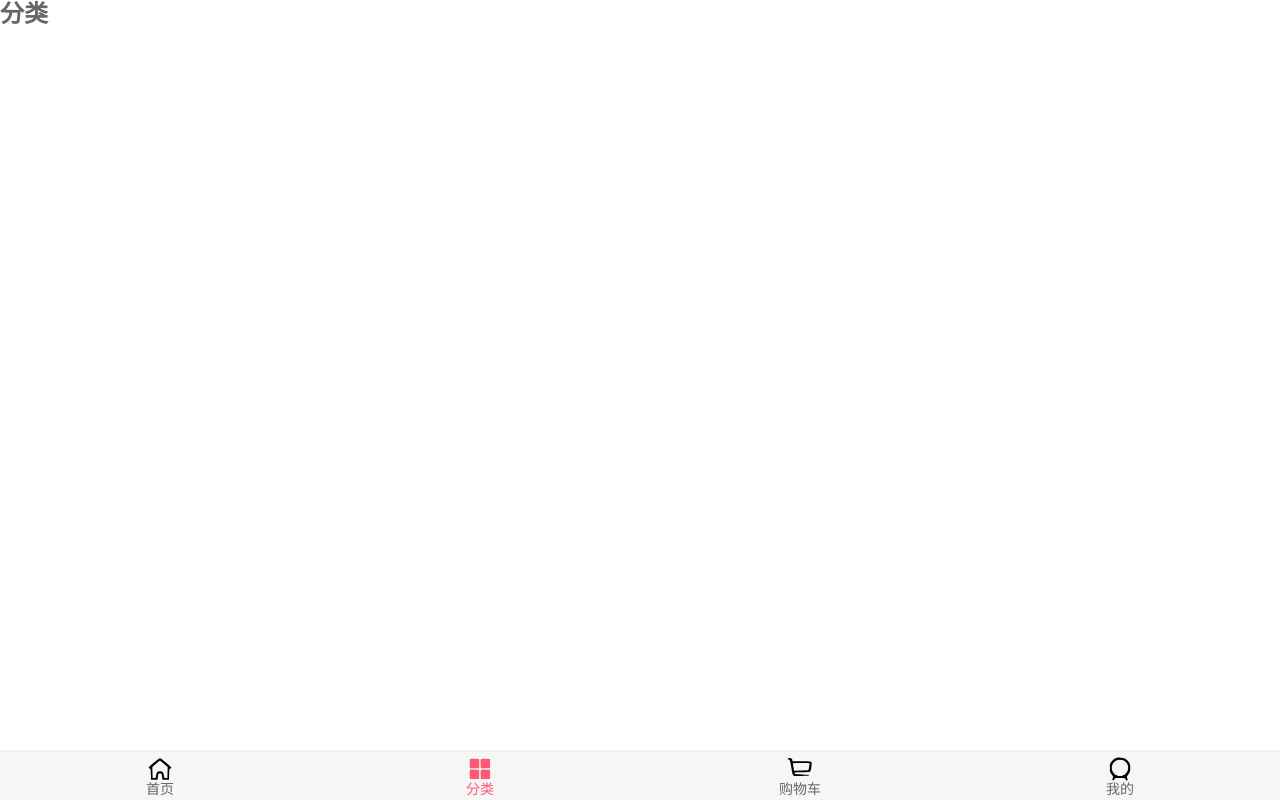
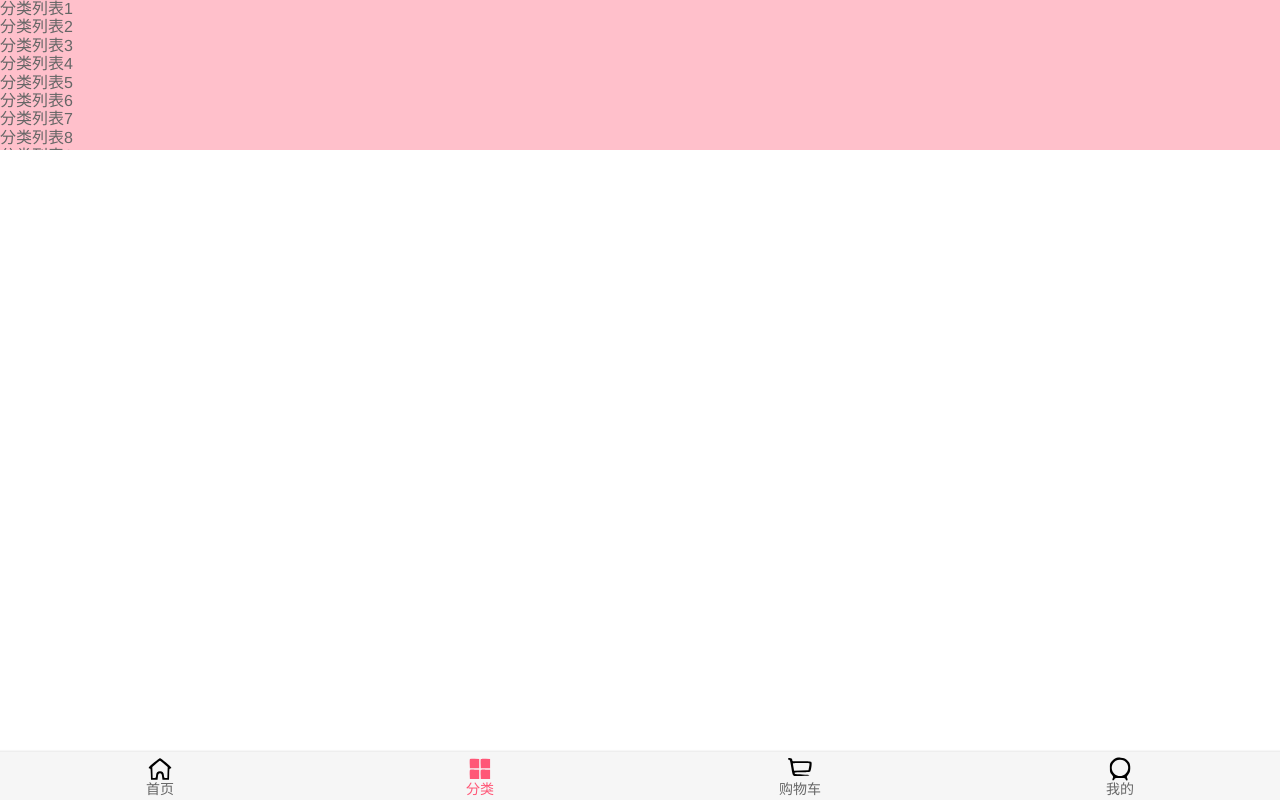
Before and after one commit to Yuchnxi/supermall, a Vue app: page /category in a window 1280 px wide. Built offline with nearby package versions, Linux system fonts and the light colour scheme.

Commit message:
提交消息

```diff
--- a/package.json
+++ b/package.json
@@ -8,6 +8,7 @@
   },
   "dependencies": {
     "axios": "^0.19.2",
+    "better-scroll": "^1.15.2",
     "core-js": "^3.6.4",
     "vue": "^2.6.11",
     "vue-router": "^3.1.5",
--- a/src/components/content/goods/GoodsList.vue
+++ b/src/components/content/goods/GoodsList.vue
@@ -1,23 +1,36 @@
 <template>
-  <div class="goods">
-    {{goods}}
+  <div class="goods-list">
+    <goods-list-item v-for="item in goods" :goods-item="item"></goods-list-item>
   </div>
 </template>
 
 <script>
+import GoodsListItem from "./GoodsListItem";
 export default {
-  name: 'GoodsList',
+  name: "GoodsList",
+  components: {
+    GoodsListItem
+  },
   props: {
     goods: {
       type: Array,
       default() {
-        return []
+        return [];
       }
     }
   }
-}
+};
 </script>
 
 <style>
+.goods-list {
+  display: flex;
+  flex-wrap: wrap;
+  padding: 5px;
+  justify-content: space-around;
+}
 
+.goods-list .item {
+  width: 48%;
+}
 </style>
--- a/src/components/content/goods/GoodsListItem.vue
+++ b/src/components/content/goods/GoodsListItem.vue
@@ -1,13 +1,72 @@
 <template>
-
+  <div class="goods-item">
+    <img :src="goodsItem.show.img" alt />
+    <div class="goods-info">
+      <p>{{goodsItem.title}}</p>
+      <span class="price">{{goodsItem.price}}</span>
+      <span class="collect">{{goodsItem.cfav}}</span>
+    </div>
+  </div>
 </template>
 
 <script>
 export default {
-  name: 'GoodsListItem'
-}
+  name: "GoodsListItem",
+  props: {
+    goodsItem: {
+      type: Object,
+      default() {}
+    }
+  }
+};
 </script>
 
 <style>
+.goods-item {
+  padding-bottom: 40px;
+  position: relative;
 
+  width: 48%;
+}
+
+.goods-item img {
+  width: 100%;
+  border-radius: 5px;
+}
+
+.goods-info {
+  font-size: 12px;
+  position: absolute;
+  bottom: 5px;
+  left: 0;
+  right: 0;
+  overflow: hidden;
+  text-align: center;
+}
+
+.goods-info p {
+  overflow: hidden;
+  text-overflow: ellipsis;
+  white-space: nowrap;
+  margin-bottom: 3px;
+}
+
+.goods-info .price {
+  color: var(--color-high-text);
+  margin-right: 20px;
+}
+
+.goods-info .collect {
+  position: relative;
+}
+
+.goods-info .collect::before {
+  content: "";
+  position: absolute;
+  left: -15px;
+  top: -1px;
+  width: 14px;
+  height: 14px;
+  background: url("~assets/img/common/collect.svg") 0 0/14px 14px;
+}
 </style>
--- a/src/components/content/tabControl/TabControl.vue
+++ b/src/components/content/tabControl/TabControl.vue
@@ -28,6 +28,7 @@ export default {
   methods: {
     itemClick(index) {
       this.currentIndex = index
+      this.$emit('tabClick', index)
     }
   }
 }
--- a/src/network/request.js
+++ b/src/network/request.js
@@ -3,7 +3,7 @@ import axios from 'axios'
 export function request(config) {
   // 1. 创建 axios 实例
   const instance = axios.create({
-    baseURL: 'http://123.207.32.32:8000',
+    baseURL: 'http://152.136.185.210:8000/api/h3',
     timeout: 5000
   })
 
--- a/src/views/category/Category.vue
+++ b/src/views/category/Category.vue
@@ -1,13 +1,134 @@
 <template>
-  <h2>分类</h2>
+  <div class="wrapper">
+    <ul class="content">
+      <li>分类列表1</li>
+      <li>分类列表2</li>
+      <li>分类列表3</li>
+      <li>分类列表4</li>
+      <li>分类列表5</li>
+      <li>分类列表6</li>
+      <li>分类列表7</li>
+      <li>分类列表8</li>
+      <li>分类列表9</li>
+      <li>分类列表10</li>
+      <li>分类列表11</li>
+      <li>分类列表12</li>
+      <li>分类列表13</li>
+      <li>分类列表14</li>
+      <li>分类列表15</li>
+      <li>分类列表16</li>
+      <li>分类列表17</li>
+      <li>分类列表18</li>
+      <li>分类列表19</li>
+      <li>分类列表20</li>
+      <li>分类列表21</li>
+      <li>分类列表22</li>
+      <li>分类列表23</li>
+      <li>分类列表24</li>
+      <li>分类列表25</li>
+      <li>分类列表26</li>
+      <li>分类列表27</li>
+      <li>分类列表28</li>
+      <li>分类列表29</li>
+      <li>分类列表30</li>
+      <li>分类列表31</li>
+      <li>分类列表32</li>
+      <li>分类列表33</li>
+      <li>分类列表34</li>
+      <li>分类列表35</li>
+      <li>分类列表36</li>
+      <li>分类列表37</li>
+      <li>分类列表38</li>
+      <li>分类列表39</li>
+      <li>分类列表40</li>
+      <li>分类列表41</li>
+      <li>分类列表42</li>
+      <li>分类列表43</li>
+      <li>分类列表44</li>
+      <li>分类列表45</li>
+      <li>分类列表46</li>
+      <li>分类列表47</li>
+      <li>分类列表48</li>
+      <li>分类列表49</li>
+      <li>分类列表50</li>
+      <li>分类列表51</li>
+      <li>分类列表52</li>
+      <li>分类列表53</li>
+      <li>分类列表54</li>
+      <li>分类列表55</li>
+      <li>分类列表56</li>
+      <li>分类列表57</li>
+      <li>分类列表58</li>
+      <li>分类列表59</li>
+      <li>分类列表60</li>
+      <li>分类列表61</li>
+      <li>分类列表62</li>
+      <li>分类列表63</li>
+      <li>分类列表64</li>
+      <li>分类列表65</li>
+      <li>分类列表66</li>
+      <li>分类列表67</li>
+      <li>分类列表68</li>
+      <li>分类列表69</li>
+      <li>分类列表70</li>
+      <li>分类列表71</li>
+      <li>分类列表72</li>
+      <li>分类列表73</li>
+      <li>分类列表74</li>
+      <li>分类列表75</li>
+      <li>分类列表76</li>
+      <li>分类列表77</li>
+      <li>分类列表78</li>
+      <li>分类列表79</li>
+      <li>分类列表80</li>
+      <li>分类列表81</li>
+      <li>分类列表82</li>
+      <li>分类列表83</li>
+      <li>分类列表84</li>
+      <li>分类列表85</li>
+      <li>分类列表86</li>
+      <li>分类列表87</li>
+      <li>分类列表88</li>
+      <li>分类列表89</li>
+      <li>分类列表90</li>
+      <li>分类列表91</li>
+      <li>分类列表92</li>
+      <li>分类列表93</li>
+      <li>分类列表94</li>
+      <li>分类列表95</li>
+      <li>分类列表96</li>
+      <li>分类列表97</li>
+      <li>分类列表98</li>
+      <li>分类列表99</li>
+      <li>分类列表100</li>
+    </ul>
+  </div>
 </template>
 
 <script>
+import BScroll from 'better-scroll'
 export default {
-  name: 'Category'
+  name: 'Category',
+  data () {
+    return {
+      scroll: null
+    }
+  },
+  created () {
+
+  },
+  mounted () {
+    this.scroll = new BScroll('.wrapper', {
+
+    })
+  }
 }
 </script>
 
 <style>
-
+.wrapper {
+  height: 150px;
+  background: pink;
+  overflow: hidden;
+}
 </style>
--- a/src/views/home/Home.vue
+++ b/src/views/home/Home.vue
@@ -6,8 +6,8 @@
     <home-swiper :banners="banners"></home-swiper>
     <recommend-view :recommends="recommends"></recommend-view>
     <feature-view></feature-view>
-    <tab-control :titles="titles" class="tab-control"></tab-control>
-    <good-list :goods="goods['pop'].list"></good-list>
+    <tab-control :titles="titles" class="tab-control" @tabClick='tabClick'></tab-control>
+    <good-list :goods="showGoods"></good-list>
 
     <ul>
       <li>1</li>
@@ -145,7 +145,13 @@
           'pop': {page: 0, list: []},
           'new': {page: 0, list: []},
           'sell': {page: 0, list: []}
-        }
+        },
+        currentType: 'pop'
+      }
+    },
+    computed: {
+      showGoods() {
+        return this.goods[this.currentType].list
       }
     },
     created () {
@@ -153,25 +159,46 @@
       this.getHomeMultidata()
 
       // 请求商品数据
-      // this.getHomeGoods('pop')
-      // this.getHomeGoods('new')
-      // this.getHomeGoods('sell')
+      this.getHomeGoods('pop')
+      this.getHomeGoods('new')
+      this.getHomeGoods('sell')
     },
     methods: {
+      /**
+       *  事件监听相关的方法
+       */
+      tabClick(index) {
+        switch (index) {
+          case 0:
+            this.currentType = 'pop'
+            break;
+          case 1:
+            this.currentType = 'new'
+            break;
+          case 2:
+            this.currentType = 'sell'
+            break;
+        }
+      },
+
+
+      /**
+       *  网络请求相关的方法
+       */
       getHomeMultidata() {
         getHomeMultidata().then(res => {
           this.banners = res.data.banner.list
           this.recommends = res.data.recommend.list
         })
       },
-      // getHomeGoods(type) {
-      //   // 请求商品数据
-      //   const page = this.goods[type].page + 1
-      //   getHomeGoods(type, page).then(res => {
-      //     this.goods[type].list.push(...res.data.list)
-      //     this.goods[type].page += 1
-      //   })
-      // }
+      getHomeGoods(type) {
+        // 请求商品数据
+        const page = this.goods[type].page + 1
+        getHomeGoods(type, page).then(res => {
+          this.goods[type].list.push(...res.data.list)
+          this.goods[type].page += 1
+        })
+      }
     }
   }
 </script>
@@ -195,5 +222,6 @@
 .tab-control {
   position: sticky;
   top: 44px;
+  z-index: 9;
 }
 </style>
```
Also changed, not shown: 1 other file (tests, documents, lock files or other folders).
